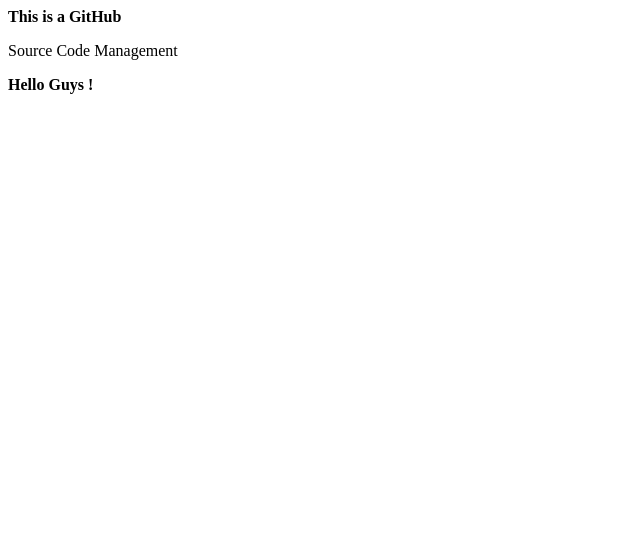
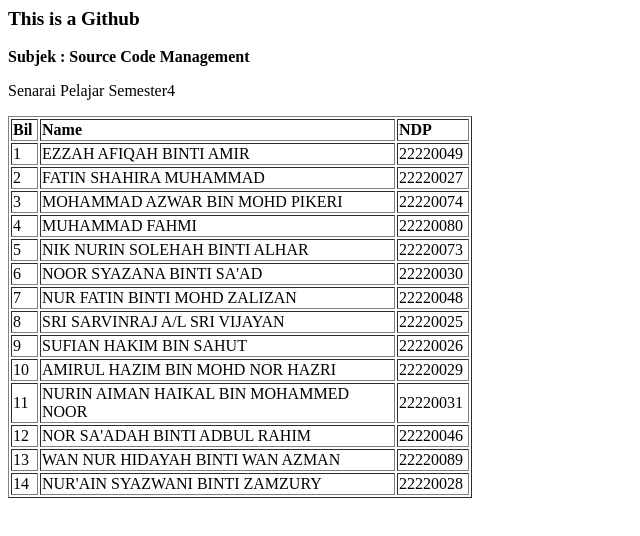
Before and after one commit to Nurynn/amalifinal.io, a plain HTML site: page index.html in a window 1280 px wide. Shown: the whole page, without its empty margins (0-640 px from the left). Drawn offline with Linux system fonts and the light colour scheme.

Commit message:
Update index.html
ubah kepada senarai nama pelajar semester 4 dengan menggunakan table

```diff
--- a/index.html
+++ b/index.html
@@ -1,14 +1,84 @@
-<!DOCTYPE html>
-<html lang="en">
-<head>
-  <meta charset="UTF-8">
-  <meta http-equiv="X-UA-Compatible" content="IE=edge">
-  <meta name="viewport" content="width=device-width, initial-scale=1.0">
-  <title>Document</title>
-</head>
-<body>
-  <b>  This is a GitHub</b>
-  <p> Source Code Management</p>
-  <b> Hello Guys !</b>
-</body>
+<html>
+    <b style="font-size: larger;">This is a Github</b>
+    <br>
+    <br>
+    <b>Subjek : Source Code Management</b>
+    <p>Senarai Pelajar Semester4 </p>
+    <table width="464" border="1">
+        <tr>
+          <td width="23"><strong>Bil </strong></td>
+          <td width="351"><strong>Name</strong></td>
+          <td width="68"><strong>NDP</strong></td>
+        </tr>
+        <tr>
+          <td>1</td>
+          <td>EZZAH AFIQAH BINTI AMIR</td>
+          <td>22220049</td>
+        </tr>
+        <tr>
+          <td>2</td>
+          <td>FATIN SHAHIRA MUHAMMAD</td>
+          <td>22220027</td>
+        </tr>
+        <tr>
+          <td>3</td>
+          <td>MOHAMMAD AZWAR BIN MOHD PIKERI</td>
+          <td>22220074</td>
+        </tr>
+        <tr>
+          <td>4</td>
+          <td>MUHAMMAD FAHMI</td>
+          <td>22220080</td>
+        </tr>
+        <tr>
+          <td>5</td>
+          <td>NIK NURIN SOLEHAH BINTI ALHAR</td>
+          <td>22220073</td>
+        </tr>
+        <tr>
+          <td>6</td>
+          <td>NOOR SYAZANA BINTI SA'AD</td>
+          <td>22220030</td>
+        </tr>
+        <tr>
+          <td>7</td>
+          <td>NUR FATIN BINTI MOHD ZALIZAN</td>
+          <td>22220048</td>
+        </tr>
+        <tr>
+          <td>8</td>
+          <td>SRI SARVINRAJ A/L SRI VIJAYAN</td>
+          <td>22220025</td>
+        </tr>
+        <tr>
+          <td>9</td>
+          <td>SUFIAN HAKIM BIN SAHUT</td>
+          <td>22220026</td>
+        </tr>
+        <tr>
+          <td>10</td>
+          <td>AMIRUL HAZIM BIN MOHD NOR HAZRI</td>
+          <td>22220029</td>
+        </tr>
+        <tr>
+          <td>11</td>
+          <td>NURIN AIMAN HAIKAL BIN MOHAMMED NOOR</td>
+          <td>22220031</td>
+        </tr>
+        <tr>
+          <td>12</td>
+          <td>NOR SA'ADAH BINTI ADBUL RAHIM</td>
+          <td>22220046</td>
+        </tr>
+        <tr>
+          <td>13</td>
+          <td>WAN NUR HIDAYAH BINTI WAN AZMAN</td>
+          <td>22220089</td>
+        </tr>
+        <tr>
+          <td>14</td>
+          <td>NUR'AIN SYAZWANI BINTI ZAMZURY</td>
+          <td>22220028</td>
+        </tr>
+      </table>
 </html>
```
